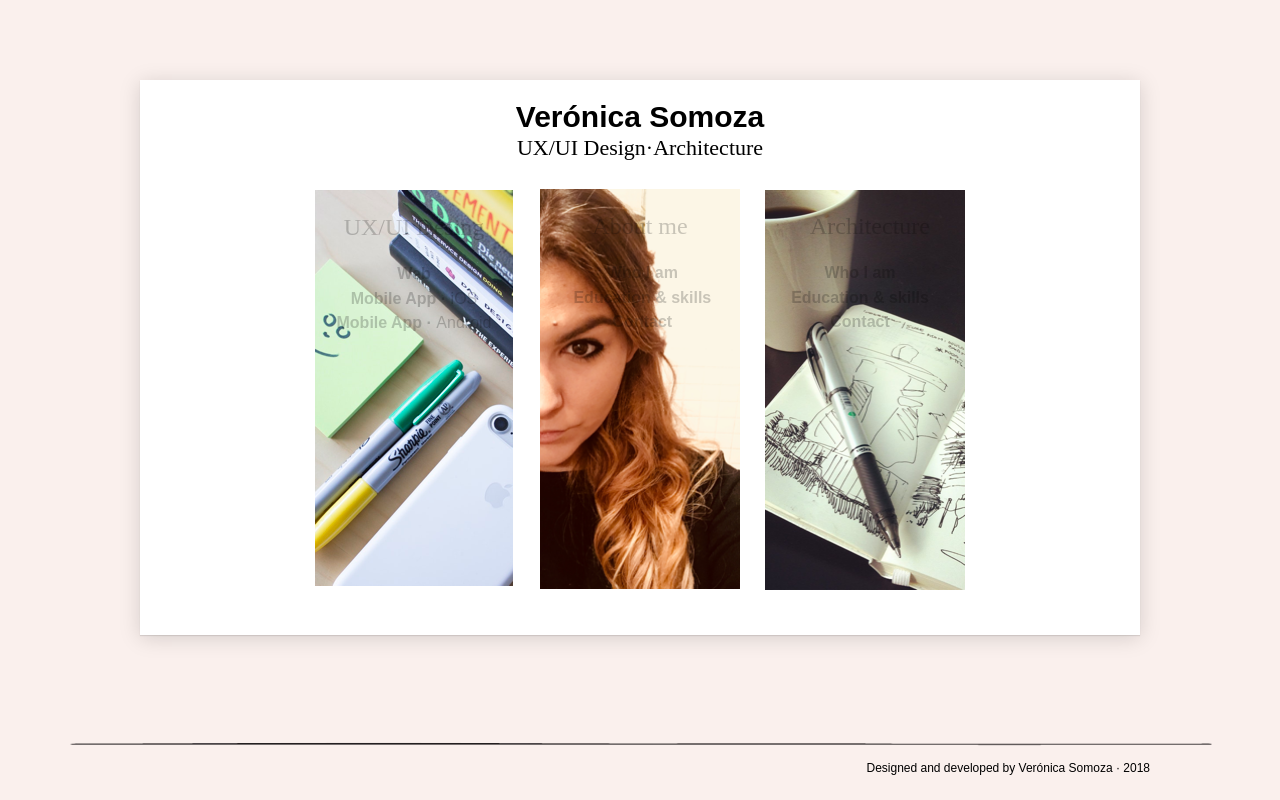
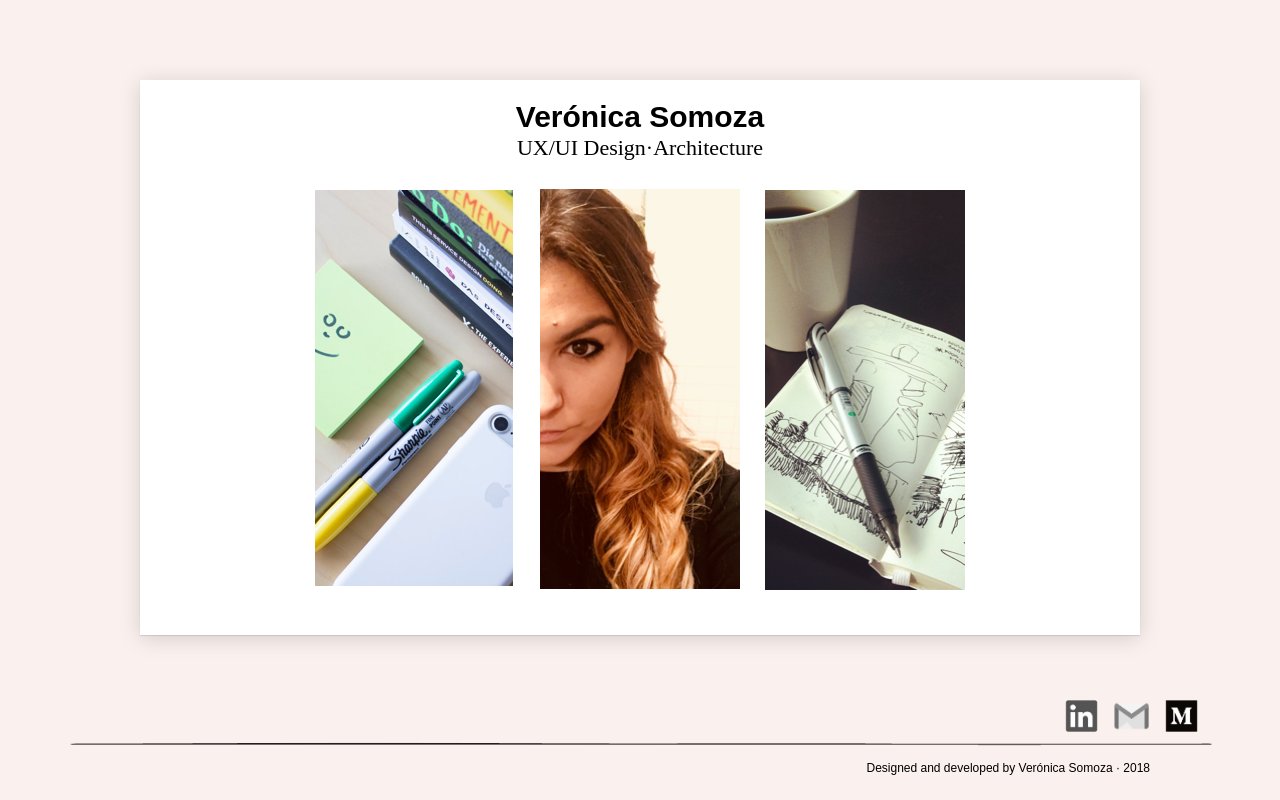
Before and after one commit to vsomoza10/portfolio_main, a plain HTML site: page index.html in a window 1280 px wide. Drawn offline with nearby package versions, Linux system fonts and the light colour scheme.

Commit message:
completo

```diff
--- a/index.html
+++ b/index.html
@@ -34,7 +34,7 @@
         </div>
        </div>
        <div class="wrapper1">
-        <img class="image2" src="images/i_22.png" alt="UX/UI">
+        <a href="#"><img class="image2" src="images/i_22.png" alt="UX/UI"></a>
         <div class="overlay1">
           <div class="content1">
             <p><span><a class="link"href="#">About me</a></span></p>
@@ -54,11 +54,11 @@
           <div class="content2">
             <p><span><a class="link"href="#">Architecture</a></span></p>
              <p class="content_AboutMe" >
-              <span><a class="link"href="#">Who I am</a></span><br>
+              <span><a class="link"href="#">Urbanism and landscape</a></span><br>
               <span class="transparent">.</span><br>
-              <span><a class="link"href="#">Education & skills</a></span><br>
+              <span><a class="link"href="#">Public</a></span><br>
               <span class="transparent">.</span><br>
-              <span><a class="link"href="#">Contact</a></span><br>
+              <span><a class="link"href="#">Housing</a></span><br>
              </p>
           </div>
         </div>
@@ -67,6 +67,12 @@
      </div>
      <div class="container_no">
      </div>
+     <div class="contact_links">
+        <a href="https://www.linkedin.com/in/veronicasomozacardo/"><img class="linkedIn_button" src="images/Linkedin-símbolo copia.png" alt="linkedIn"></a>
+        <a href="mailto:vsomoza10@gmail.com"><img class="gmail_button" src="images/gmail.png" alt="gmail"></a>
+        <a href="https://medium.com/@vsomoza10"><img class="medium_button" src="images/medium.png" alt="Medium"></a>
+     </div>
+
      <footer>
       <img class="line_ "src="images/Hand-Drawn-Line-AF-Web copia.png" alt="">
        <div class="footer_content">
--- a/style.css
+++ b/style.css
@@ -117,7 +117,7 @@ margin-top: 0;
 width: 180;
 }
 .overlay{
-  opacity: 0.2;
+  opacity: 0;
   transition:0.8s ease;
 }
 .wrapper:hover
@@ -134,7 +134,7 @@ img{
   position: relative;
 }
 .overlay1{
-  opacity: 0.2;
+  opacity: 0;
   transition:0.8s ease;
 }
 .wrapper1:hover
@@ -159,7 +159,7 @@ img{
 
 }
 .overlay2{
-  opacity: 0.2;
+  opacity: 0;
   transition:0.8s ease;
 }
 .wrapper2:hover
@@ -241,3 +241,29 @@ right: 130;
   margin-bottom: 30px;
   position: absolute;
 }
+.linkedIn_button{
+position: absolute;
+right: 170px;
+bottom:0px;
+top: 700px;
+text-align: right;
+  height: 32px;
+}
+.contact_links{
+  width: 100%
+}
+.gmail_button{
+  position: absolute;
+  right: 120px;
+  bottom:0px;
+  top: 700px;
+  text-align: right;
+    height: 32px;
+}
+.medium_button{
+position: absolute;
+right: 70px;
+bottom:0px;
+top: 700px;
+text-align: right;
+  height: 32px;
```
Also changed, not shown: images/Linkedin-símbolo copia.png (added), images/gmail.png (added), images/medium.png (added).
